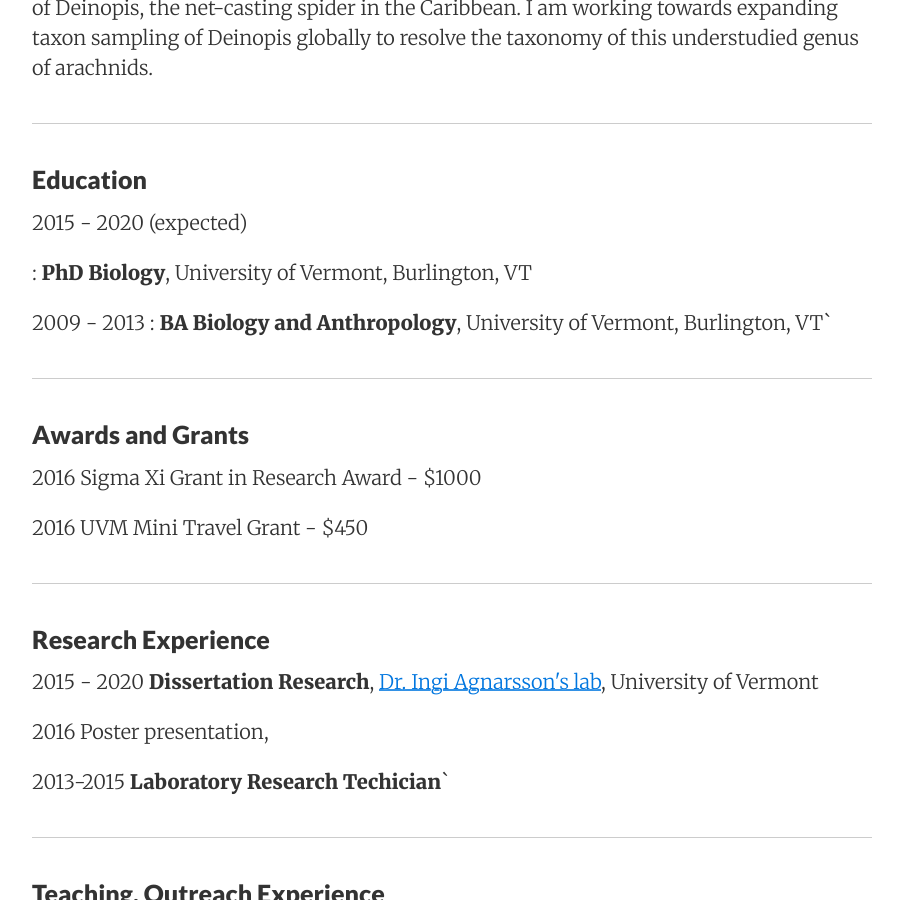
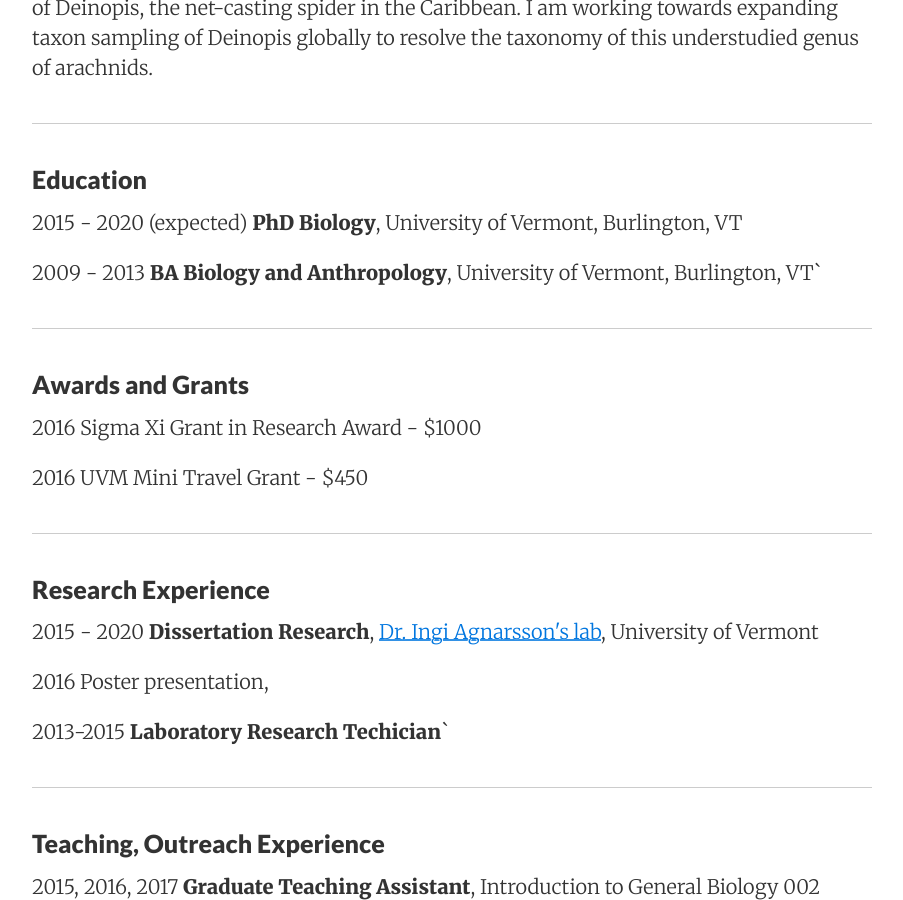
Before and after one commit to lchamberland/lchamberland.github.io, a Jekyll site: the page built from CV.md, in a window 1280 px wide and 900 px high, scrolled down 564 px. Shown: the whole window, without its empty margins (188-1091 px from the left). Built offline with Jekyll 4.4.1, drawn with Linux system fonts in a browser that asks for light colours; our own code applies the rules of GitHub Pages for plain Markdown files.

Commit message:
Update CV.md

```diff
--- a/CV.md
+++ b/CV.md
@@ -7,9 +7,8 @@
 <p>I use phylogenetics and biogeographic methods to study the dispersal and diversification of Deinopis, the net-casting spider in the Caribbean. I am working towards expanding taxon sampling of Deinopis globally to resolve the taxonomy of this understudied genus of arachnids.</p>
 <hr />
 <h3>Education</h3>
-<p>2015 - 2020 (expected) </p>
-<p>:	<strong>PhD Biology</strong>, University of Vermont, Burlington, VT</p>
-<p>2009 - 2013 : <strong>BA Biology and Anthropology</strong>, University of Vermont, Burlington, VT`</p>
+<p>2015 - 2020 (expected) <strong>PhD Biology</strong>, University of Vermont, Burlington, VT</p>
+<p>2009 - 2013 <strong>BA Biology and Anthropology</strong>, University of Vermont, Burlington, VT`</p>
 <hr />
 <h3>Awards and Grants</h3>
 <p>2016					Sigma Xi Grant in Research Award - $1000</p>
@@ -30,3 +29,10 @@
 <p></p>
 <p></p>
 <p></p>
+<p></p>
+<p></p>
+<p></p>
+<pre lang='undefined'>
+
+
+</pre>
```
